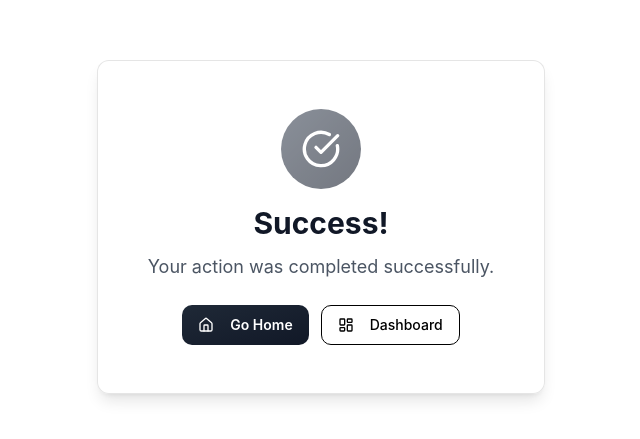
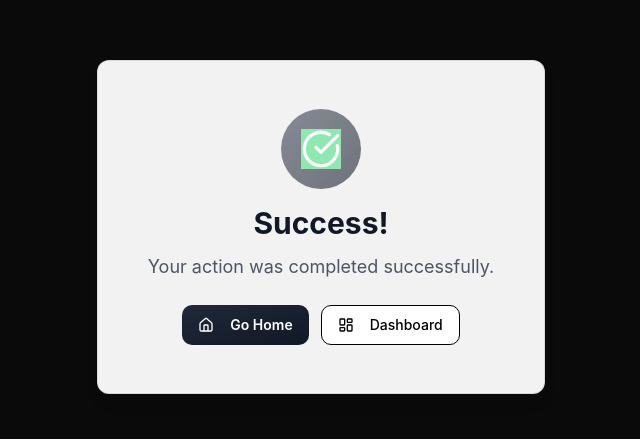
Before and after one commit to dhiwinsamrich/AutoSocioly-ReactJS, a React (Vite) app: page /success in a window 1280 px wide. Shown: the part 173-612 px from the top of the page, without its empty margins (319-959 px from the left). Built offline with nearby package versions, Linux system fonts and the light colour scheme; the HTML template or start-up script is replaced by a standard one.

Commit message:
Visual edit in Lovable

```diff
--- a/src/pages/Success.tsx
+++ b/src/pages/Success.tsx
@@ -3,47 +3,35 @@ import { GlassCard } from '@/components/GlassCard';
 import { Button } from '@/components/ui/button';
 import { CheckCircle, Home, LayoutDashboard } from 'lucide-react';
 import { useNavigate } from 'react-router-dom';
-
 interface SuccessProps {
   title?: string;
   message?: string;
 }
-
 export default function Success({
   title = "Success!",
   message = "Your action was completed successfully."
 }: SuccessProps) {
   const navigate = useNavigate();
-
-  return (
-    <div className="min-h-screen flex items-center justify-center p-4">
+  return <div className="min-h-screen flex items-center justify-center p-4 bg-neutral-950">
       <GlassCard className="p-12 text-center max-w-md w-full">
         <div className="mb-6">
-          <div className="w-20 h-20 bg-gradient-to-br from-gray-700 to-gray-900 rounded-full flex items-center justify-center mx-auto mb-4 animate-pulse">
-            <CheckCircle className="h-10 w-10 text-white" />
+          <div className="w-20 h-20 bg-gradient-to-br from-gray-700 to-gray-900 rounded-full flex items-center justify-center mx-auto mb-4 animate-pulse bg-green-400">
+            <CheckCircle className="h-10 w-10 text-white bg-green-400" />
           </div>
           <h1 className="text-3xl font-bold text-gray-900 mb-3">{title}</h1>
           <p className="text-gray-600 text-lg">{message}</p>
         </div>
 
         <div className="flex flex-col sm:flex-row gap-3 justify-center">
-          <Button
-            onClick={() => navigate('/')}
-            variant="gradient-success"
-          >
+          <Button onClick={() => navigate('/')} variant="gradient-success">
             <Home className="mr-2 h-4 w-4" />
             Go Home
           </Button>
-          <Button
-            onClick={() => navigate('/dashboard')}
-            variant="outline"
-            className="border-black text-black hover:bg-black/5"
-          >
+          <Button onClick={() => navigate('/dashboard')} variant="outline" className="border-black text-black hover:bg-black/5">
             <LayoutDashboard className="mr-2 h-4 w-4" />
             Dashboard
           </Button>
         </div>
       </GlassCard>
-    </div>
-  );
+    </div>;
 }
```
